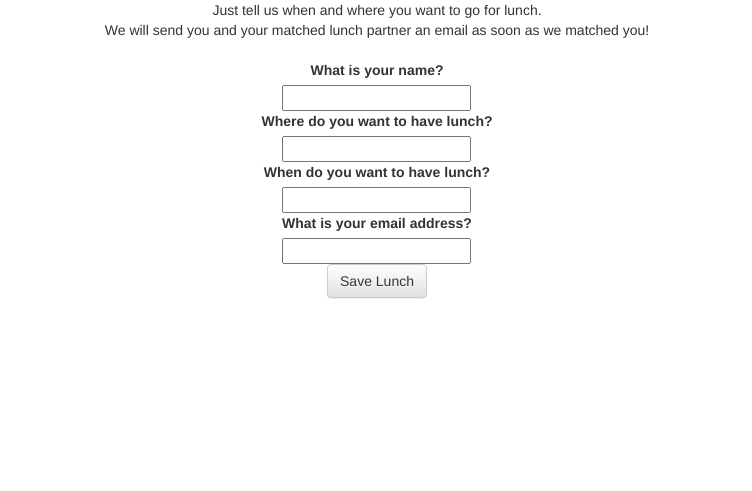
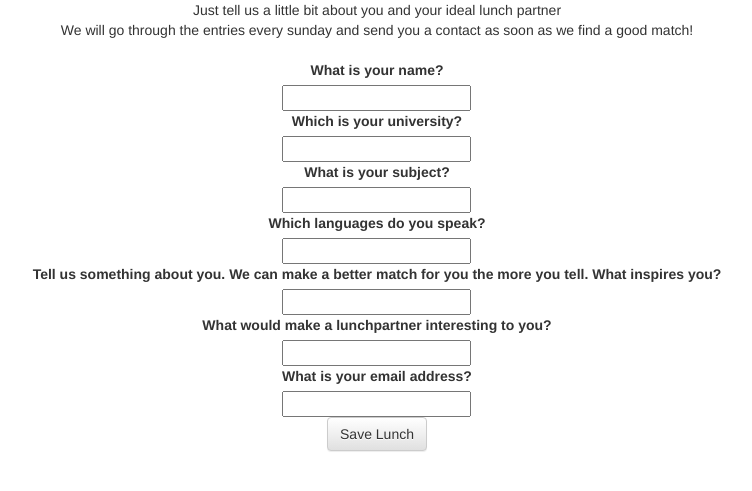
Before and after one commit to yannis216/lunchtogether, a Django app: page / in a window 1280 px wide. Shown: the part 20-511 px from the top of the page, without its empty margins (263-1015 px from the left). Run offline with Django 3.2, Linux system fonts and the light colour scheme; some libraries are stand-ins or nearby versions.

Commit message:
New Database entries

```diff
--- a/lunch/forms.py
+++ b/lunch/forms.py
@@ -5,12 +5,17 @@ from bootstrap3_datetime.widgets import DateTimePicker
 class LunchRequestForm(forms.ModelForm):
     class Meta:
         model = Lunchrequest
-        fields = ('user', 'place', 'time', 'email')
+        fields = ('user', 'email', 'university', 'yoursubject', 'spokenlanguages', 'aboutyou', 'lunchpreference')
         widgets = {
             'user': forms.TextInput(attrs={'class': 'textinput'}),
-            'place': forms.TextInput(attrs={'class': 'textinput'}),
+            #'place': forms.TextInput(attrs={'class': 'textinput'}),
             'email': forms.TextInput(attrs={'class': 'textinput'}),
+            'university': forms.TextInput(attrs={'class': 'textinput'}),
+            'yoursubject': forms.TextInput(attrs={'class': 'textinput'}),
+            'spokenlanguages': forms.TextInput(attrs={'class': 'textinput'}),
+            'aboutyou': forms.TextInput(attrs={'class': 'textinput'}),
+            'lunchpreference': forms.TextInput(attrs={'class': 'textinput'}),
 
-            'time': DateTimePicker(options={"format": "YYYY-MM-DD HH:mm", "pickSeconds": False},
-                    attrs={"id": "datetimewidget"})
+            #'time': DateTimePicker(options={"format": "YYYY-MM-DD HH:mm", "pickSeconds": False},
+                    #attrs={"id": "datetimewidget"})
         }
--- a/lunch/models.py
+++ b/lunch/models.py
@@ -5,9 +5,15 @@ from django.forms import widgets
 
 class Lunchrequest(models.Model):
     user = models.CharField(max_length=50)
-    place = models.CharField(max_length=100)
-    time = models.DateTimeField()
+    """place = models.CharField(max_length=100)
+    time = models.DateTimeField()"""
     email = models.EmailField()
+    university = models.CharField(max_length=50)
+    yoursubject= models.CharField(max_length=50)
+    spokenlanguages= models.CharField(max_length=100)
+    aboutyou = models.CharField(max_length=500)
+    lunchpreference = models.CharField(max_length=500)
+
 
 
     def __str__(self):
--- a/lunch/templates/lunch/base.html
+++ b/lunch/templates/lunch/base.html
@@ -32,6 +32,5 @@
   </div>
   <div class="col-md-2">
   </div>
-
 </body>
 </html>
--- a/lunch/templates/lunch/lunch_confirm.html
+++ b/lunch/templates/lunch/lunch_confirm.html
@@ -1,8 +1,9 @@
 {% extends 'lunch/base.html' %}
 {% block content %}
 <b>Thanks! We saved your lunch in our database.</b> </br> </br>
-Our robots will go out and find someone who wants to have lunch at the same place and time. You will get an email as soon as they find one :-)
+Our robots will go out this sunday and find someone who will be an interesting match for your lunch. You will get an email as soon as they find someone :-)
 </br> </br>
 Your Name: {{ lunch.user }} </br>
-Your email: {{lunch.email}}
+Your email: {{lunch.email}} </br> </br>
+We would like to get feedback from you. Send it to: ybeuke@mail.uni-mannheim.de
 {% endblock %}
--- a/lunch/templates/lunch/lunch_form.html
+++ b/lunch/templates/lunch/lunch_form.html
@@ -1,21 +1,46 @@
 {% extends 'lunch/base.html' %}
 {% block content %}
-      Just tell us when and where you want to go for lunch. </br> We will send you and your matched lunch partner an email as soon as we matched you! </br></br>
+      Just tell us a little bit about you and your ideal lunch partner </br> We will go through the entries every sunday and send you a contact as soon as we find a good match! </br></br>
           <form method="POST" class="lunchrequest-form">{% csrf_token %}
-            <div class="fieldWrapper">
+              <div class="fieldWrapper">
                 {{ form.user.errors }}
                 <label for="{{ form.user.id_for_label }}">What is your name?</label></br>
                   {{ form.user }}
               </div>
-              <div class="fieldWrapper">
+              <!--<div class="fieldWrapper">
                 {{ form.place.errors }}
                 <label for="{{ form.place.id_for_label }}">Where do you want to have lunch?</label></br>
                 {{ form.place }}
               </div>
               <div class="fieldWrapper">
                 {{ form.time.errors }}
-                <label for="{{ form.time.id_for_label }}">When do you want to have lunch?</label></br>
+                <label for="{{ form.time.id_for_label }}">When do you want to have lunch? </br>We will try to find someone who is hungry +- 15mins of your preferred time.</label></br>
                 {{ form.time }}
+              </div> -->
+              <div class="fieldWrapper">
+                {{ form.university.errors }}
+                <label for="{{ form.university.id_for_label }}">Which is your university?</label></br>
+                  {{ form.university }}
+              </div>
+              <div class="fieldWrapper">
+                {{ form.yoursubject.errors }}
+                <label for="{{ form.yoursubject.id_for_label }}">What is your subject?</label></br>
+                  {{ form.yoursubject }}
+              </div>
+              <div class="fieldWrapper">
+                {{ form.spokenlanguages.errors }}
+                <label for="{{ form.spokenlanguages.id_for_label }}">Which languages do you speak?</label></br>
+                  {{ form.spokenlanguages }}
+              </div>
+              <div class="fieldWrapper">
+                {{ form.aboutyou.errors }}
+                <label for="{{ form.aboutyou.id_for_label }}">Tell us something about you. We can make a better match for you the more you tell. What inspires you?</label></br>
+                  {{ form.aboutyou }}
+              </div>
+              <div class="fieldWrapper">
+                {{ form.lunchpreference.errors }}
+                <label for="{{ form.lunchpreference.id_for_label }}">What would make a lunchpartner interesting to you?</label></br>
+                  {{ form.lunchpreference }}
               </div>
               <div class="fieldWrapper">
                 {{ form.email.errors }}
```
Also changed, not shown: db.sqlite3, lunch/migrations/0002_auto_20160613_1018.py (added).
